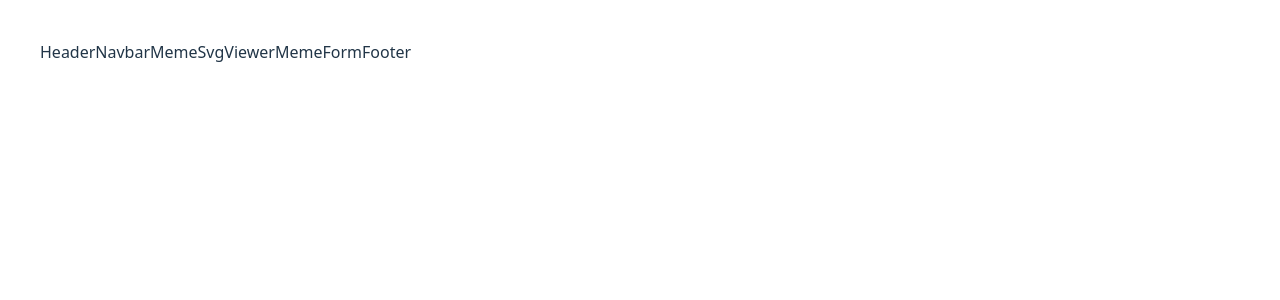
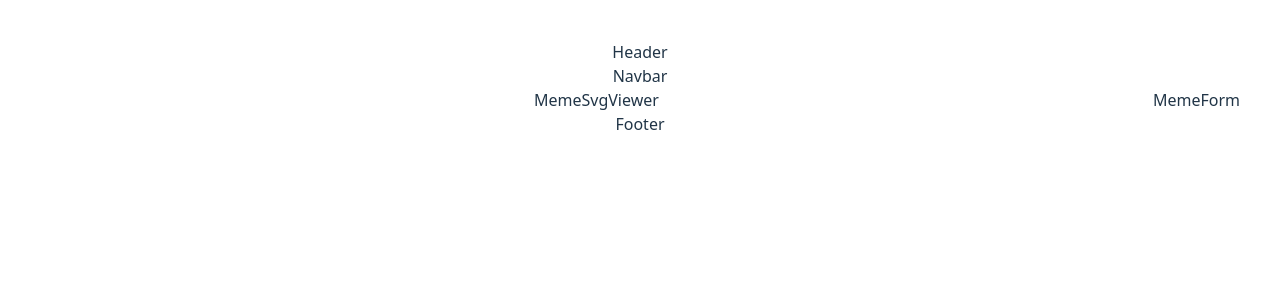
Before and after one commit to kevinr-onisep/formation-react, a React (Vite) app: page / in a window 1280 px wide. Shown: the top 300 px of the page. Built offline with nearby package versions, Linux system fonts and the light colour scheme; the HTML template or start-up script is replaced by a standard one.

Commit message:
Page layout Structure

```diff
--- a/src/App/components/layout/FlexH1stGrow/FlexH1stGrow.module.css
+++ b/src/App/components/layout/FlexH1stGrow/FlexH1stGrow.module.css
@@ -1,3 +1,7 @@
 .FlexH1stGrow {
     display: flex;
 }
+
+.FlexH1stGrow > *:nth-child(1) {
+    flex-grow: 1;
+}
--- a/src/App/components/layout/FlexV3rdGrow/FlexV3rdGrow.module.css
+++ b/src/App/components/layout/FlexV3rdGrow/FlexV3rdGrow.module.css
@@ -1,3 +1,8 @@
 .FlexV3rdGrow {
     display: flex;
+    flex-direction: column;
 }
+
+.FlexV3rdGrow > *:nth-child(3) {
+    flex-grow: 1;
+}
```
